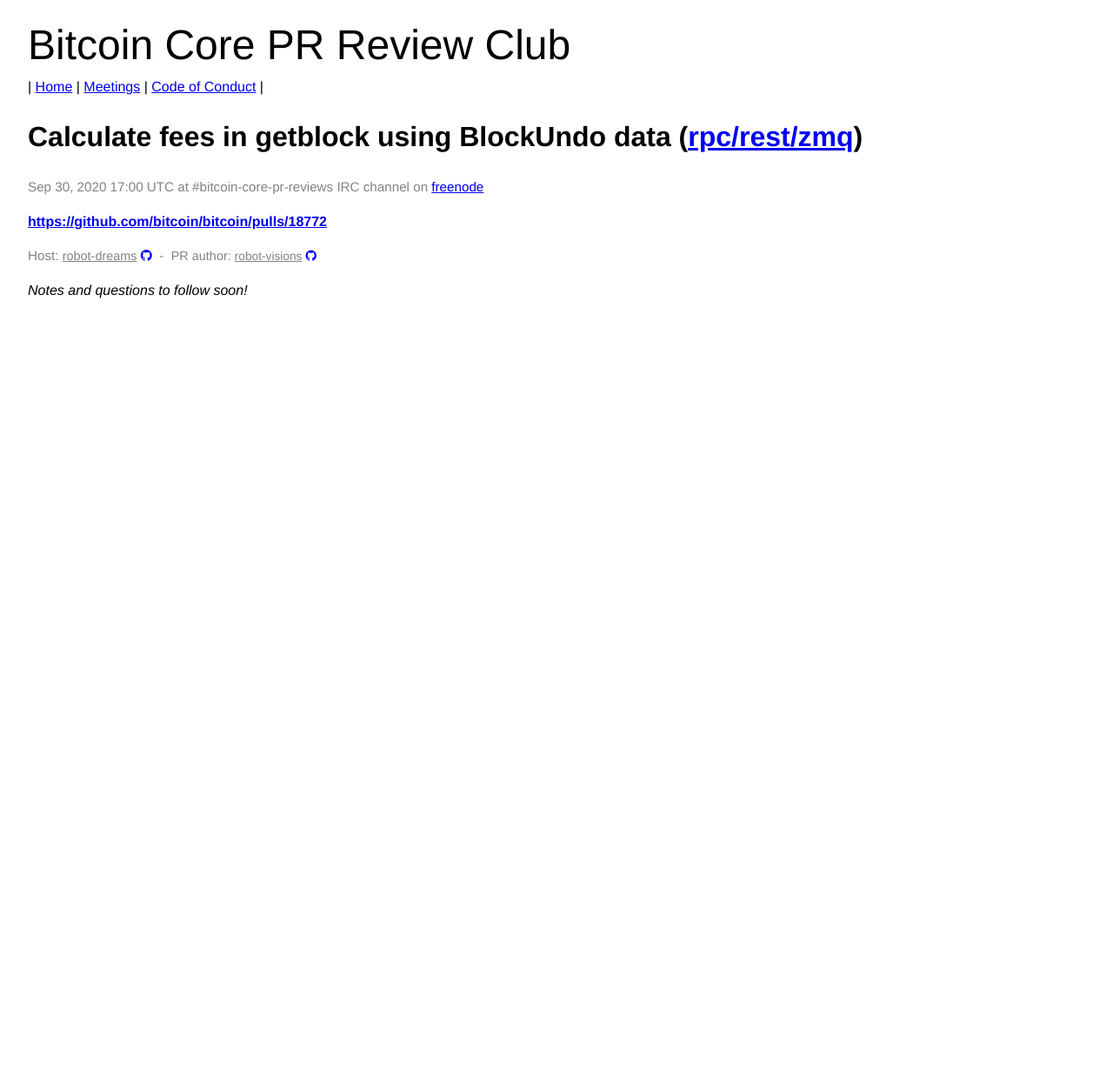
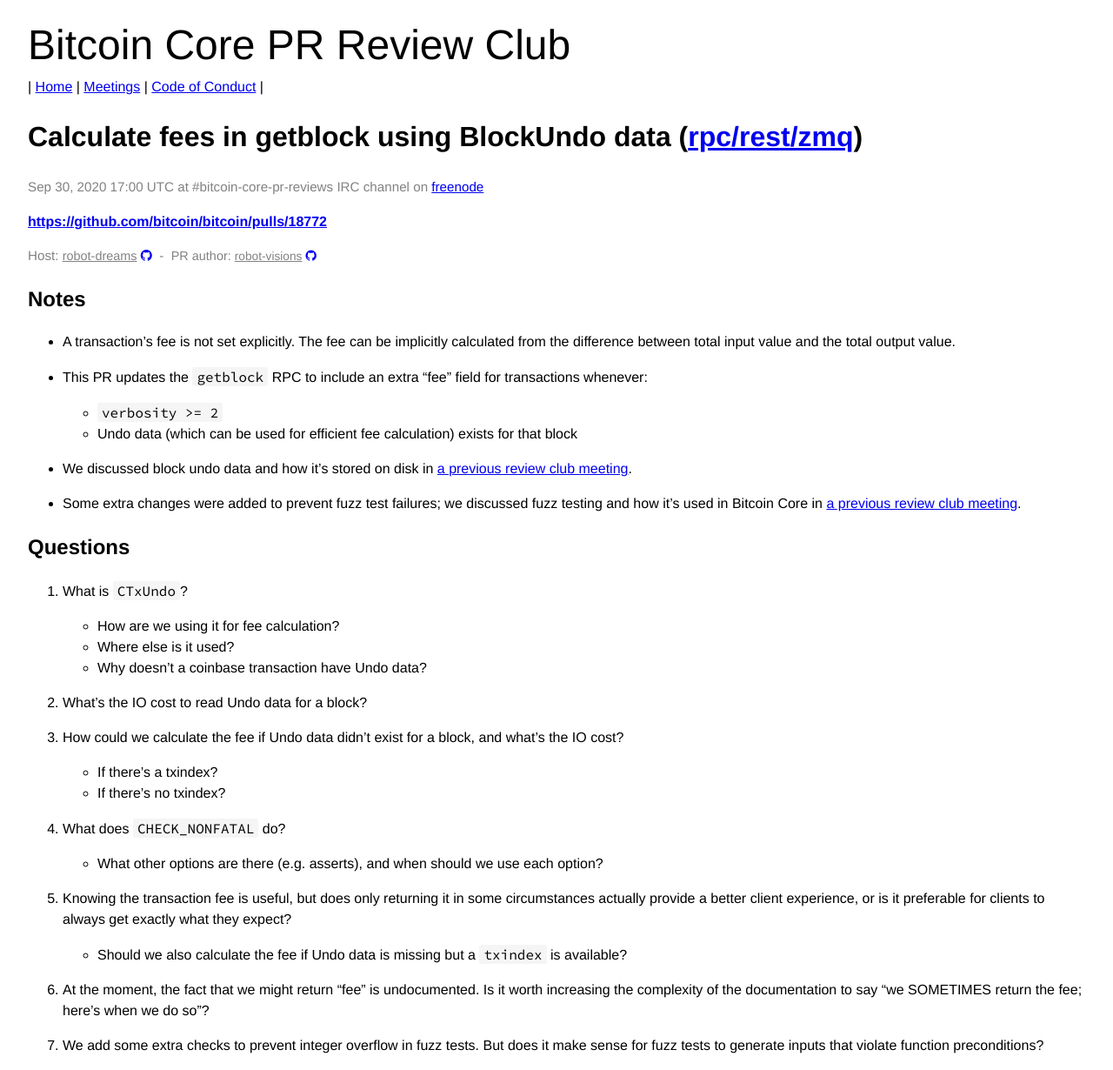
Before and after one commit to bitcoin-core-review-club/website, a Jekyll site: the page built from _posts/2020-09-30-#18772.md, in a window 1280 px wide. Shown: the whole page at 87% size. Built offline with Jekyll 4.4.1, drawn with Linux system fonts in a browser that asks for light colours; before the commit the page ends 900 px from its top, so only the background shows below that.

Commit message:
Add notes and questions for 18772

```diff
--- a/_posts/2020-09-30-#18772.md
+++ b/_posts/2020-09-30-#18772.md
@@ -10,14 +10,58 @@
 commit:
 ---
 
-_Notes and questions to follow soon!_
-
-<!-- TODO: Before meeting, add notes and questions
 ## Notes
 
+* A transaction's fee is not set explicitly. The fee can be implicitly
+  calculated from the difference between total input value and the total output
+  value.
+
+* This PR updates the `getblock` RPC to include an extra "fee" field for transactions whenever:
+
+    - `verbosity >= 2`
+    - Undo data (which can be used for efficient fee calculation) exists for that block
+
+* We discussed block undo data and how it's stored on disk in [a previous review club meeting](/17994).
+
+* Some extra changes were added to prevent fuzz test failures; we discussed
+  fuzz testing and how it's used in Bitcoin Core in [a previous review club
+  meeting](/17860).
+
 ## Questions
--->
 
+1. What is `CTxUndo`?
+
+    - How are we using it for fee calculation?
+    - Where else is it used?
+    - Why doesn't a coinbase transaction have Undo data?
+
+2. What's the IO cost to read Undo data for a block?
+
+3. How could we calculate the fee if Undo data didn't exist for a block, and
+   what's the IO cost?
+
+    - If there's a txindex?
+    - If there's no txindex?
+
+4. What does `CHECK_NONFATAL` do?
+
+    - What other options are there (e.g. asserts), and when should we use each
+      option?
+
+5. Knowing the transaction fee is useful, but does only returning it in some
+   circumstances actually provide a better client experience, or is it
+   preferable for clients to always get exactly what they expect?
+
+    - Should we also calculate the fee if Undo data is missing but a `txindex`
+      is available?
+
+6. At the moment, the fact that we might return "fee" is undocumented. Is it
+   worth increasing the complexity of the documentation to say "we SOMETIMES
+   return the fee; here's when we do so"?
+
+7. We add some extra checks to prevent integer overflow in fuzz tests. But does
+   it make sense for fuzz tests to generate inputs that violate function
+   preconditions?
 
 <!-- TODO: After meeting, uncomment and add meeting log between the irc tags
 ## Meeting Log
```
